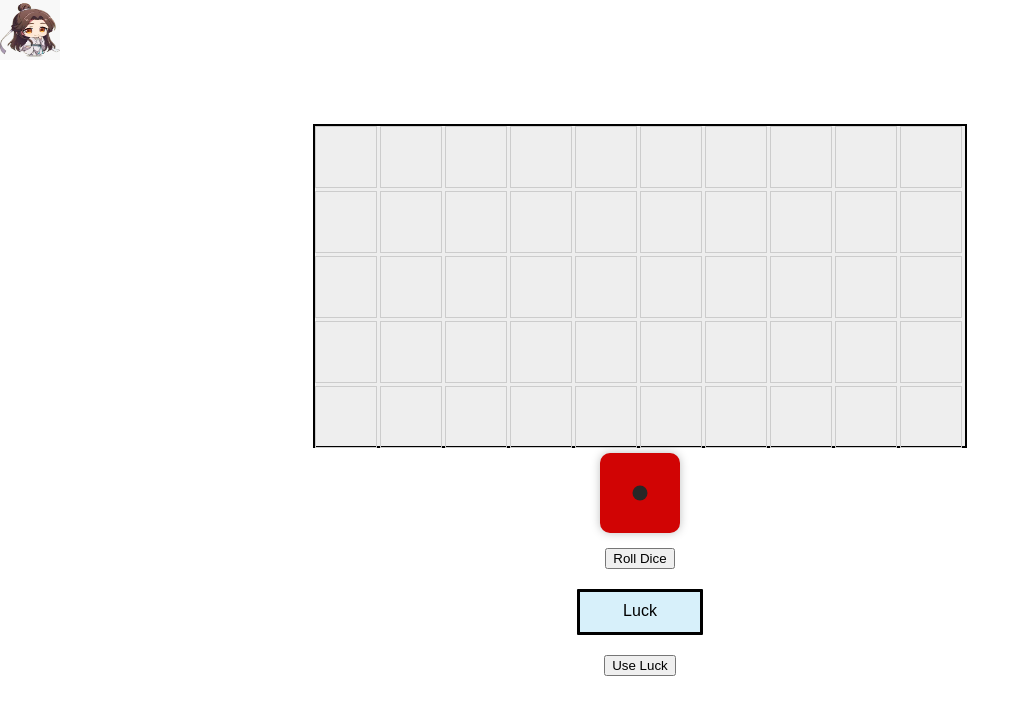
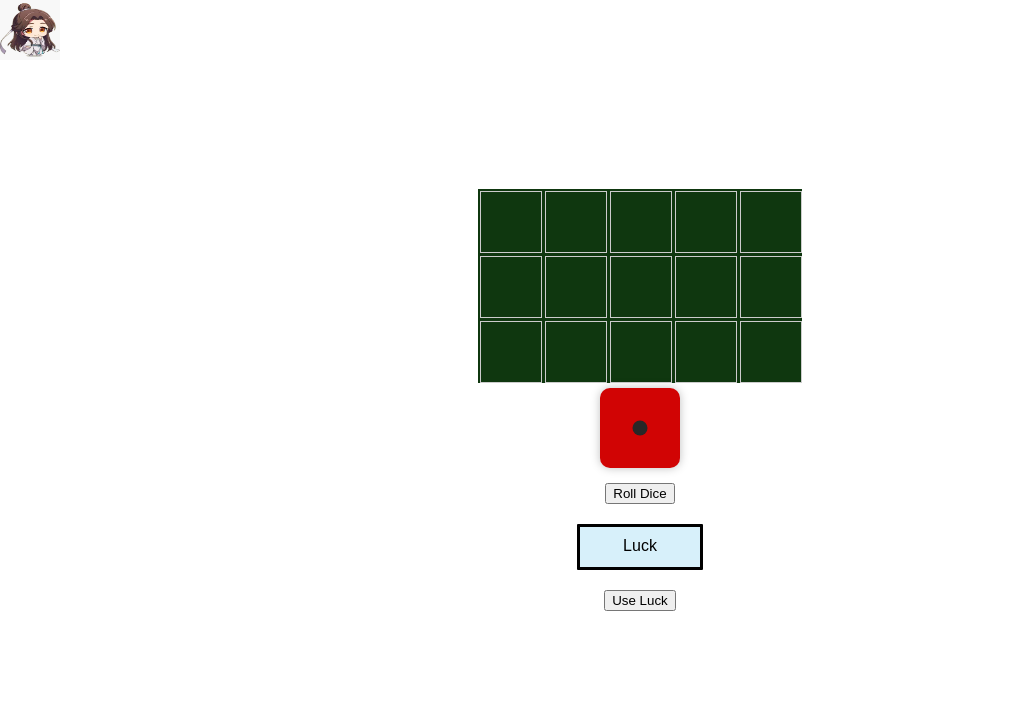
Before and after one commit to izzybelhall/TGCF-Game, a plain HTML site: page index.html in a window 1280 px wide. Shown: the whole page, without its empty margins (0-1030 px from the left). Drawn offline with Linux system fonts and the light colour scheme.

Commit message:
comments updated

```diff
--- a/app.js
+++ b/app.js
@@ -1,14 +1,16 @@
-document.addEventListener('DOMContentLoaded', function () {
+document.addEventListener("DOMContentLoaded", function () {
+//Initial game variables//
   let luckPoints = 0;
   const maxLuckPoints = 3;
   let currentSquareIndex = 0;
 
+// Update luck bar based on luck points
   function updateLuckBar() {
     const luckBar = document.getElementById("currentLuck");
     const percentage = (luckPoints / maxLuckPoints) * 100;
     luckBar.style.width = percentage + "%";
   }
-
+//Create 6 sided die
   function createDice(number) {
     const dotPositionMatrix = {
       1: [[50, 50]],
@@ -60,6 +62,7 @@ document.addEventListener('DOMContentLoaded', function () {
     return dice;
   }
 
+  //Random die number
   function randomizeDice(diceContainer, numberOfDice) {
     diceContainer.innerHTML = "";
 
@@ -71,6 +74,7 @@ document.addEventListener('DOMContentLoaded', function () {
     }
   }
 
+  //Check/use the accumlated luck points
   function useLuck() {
     if (luckPoints > 0) {
       alert("You used a luck point!");
@@ -81,39 +85,52 @@ document.addEventListener('DOMContentLoaded', function () {
     }
   }
 
+  //Check if die result is 1 or 6
   function checkDiceResult() {
     const diceResult = parseInt(diceContainer.firstChild.dataset.value);
 
     if (diceResult === 1 || diceResult === 6) {
       luckPoints = Math.min(luckPoints + 1, maxLuckPoints);
-		alert("You rolled a " + diceResult + "! Hua Cheng grants you luck and safe passage.");
+      alert(
+        "You rolled a " +
+          diceResult +
+          "! Hua Cheng grants you luck and safe passage."
+      );
     } else {
-		alert("You rolled a " + diceResult + ". Luck is not on your side. Use your saved luck or face your fears.");
+      alert(
+        "You rolled a " +
+          diceResult +
+          ". Luck is not on your side. Use your saved luck or face your fears."
+      );
     }
 
     updateLuckBar();
   }
 
+  // Create game board cells
   function createGameBoard() {
-	  const board = document.getElementById('board');
+    const board = document.getElementById("board");
 
-	  for (let i = 0; i < 5; i++) {
-		for (let j = 0; j < 10; j++) {
-		  const cell = document.createElement('div');
-		  cell.classList.add('cell');
+    for (let i = 0; i < 3; i++) {
+      for (let j = 0; j < 5; j++) {
+        const cell = document.createElement("div");
+        cell.classList.add("cell");
         board.appendChild(cell);
       }
     }
   }
 
+//call gameboard function
   createGameBoard();
 
+//const and elements for dice and game board
   const NUMBER_OF_DICE = 1;
   const diceContainer = document.querySelector(".dice-container");
   const btnRollDice = document.querySelector(".btn-roll-dice");
   const btnUseLuck = document.querySelector(".btn-use-luck");
   const avatar = document.getElementById("avatar");
 
+//randomize dice and add event listeners
   randomizeDice(diceContainer, NUMBER_OF_DICE);
 
   btnRollDice.addEventListener("click", () => {
@@ -130,8 +147,9 @@ document.addEventListener('DOMContentLoaded', function () {
 
   btnUseLuck.addEventListener("click", useLuck);
 
+//move avatar on game board
   function moveAvatar() {
-		const cells = document.querySelectorAll('.cell');
+    const cells = document.querySelectorAll(".cell");
 
     if (cells.length === 0) {
       console.error("No cells found on the game board.");
@@ -145,8 +163,8 @@ document.addEventListener('DOMContentLoaded', function () {
     const cell = cells[currentSquareIndex];
     const cellRect = cell.getBoundingClientRect();
 
-		avatar.style.left = cellRect.left + 'px';
-		avatar.style.top = cellRect.top + 'px';
+    avatar.style.left = cellRect.left + "px";
+    avatar.style.top = cellRect.top + "px";
 
     currentSquareIndex += 1;
   }
--- a/index.html
+++ b/index.html
@@ -27,7 +27,7 @@
 
     <!--Avatar-->
     <div id="avatar">
-      <img id="avatar" src="chibi.jpeg" alt="">
+      <img id="avatar" src="chibi.jpeg" alt="" />
     </div>
   </body>
 </html>
--- a/style.css
+++ b/style.css
@@ -11,12 +11,11 @@ body {
 
 .board {
   display: grid;
-    grid-template-columns: repeat(10, 60px);
-    grid-template-rows: repeat(5, 60px);
+  grid-template-columns: repeat(5, 60px);
+  grid-template-rows: repeat(3, 60px);
   gap: 5px;
-    border: 2px solid #000;
-    background-color: #eee;
-    width: 650px;
+  border: 2px solid #00000000;
+  background-color: rgb(15, 55, 15);
   position: relative;
 }
 
@@ -81,8 +80,8 @@ body {
   height: 100%;
   background-color: yellow;
 }
+/*Avatar*/
 #avatar {
-
   height: 60px;
   width: 60px;
   background-color: #000;
```
Lines whose indentation alone changed are shown as unchanged.
